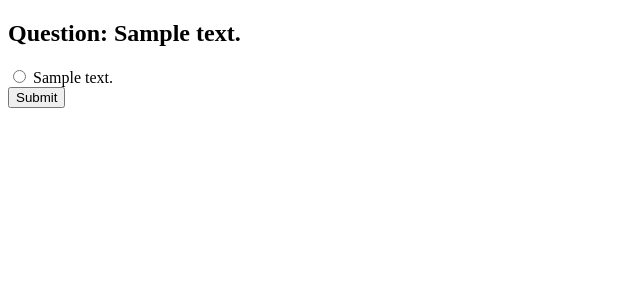
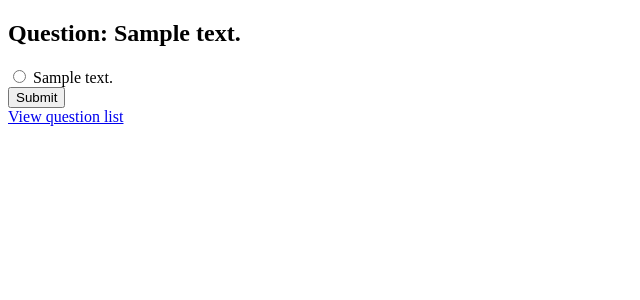
Before and after one commit to thinhtpt2000/DemoDjango, a Django app: page /polls/detail/1 in a window 1280 px wide. Shown: the part 194-494 px from the top of the page, without its empty margins (0-640 px from the left). Run offline with Django 3.2, Linux system fonts and the light colour scheme; tables that the repository leaves empty hold one stand-in row (values such as "Sample post").

Commit message:
add back to list question link

```diff
--- a/mysite/polls/templates/polls/detail_question.html
+++ b/mysite/polls/templates/polls/detail_question.html
@@ -5,14 +5,15 @@
 {% block content %}
     {% if question %}
         <h2>Question: {{ question.question_text }}</h2>
-        <form action="{% url 'vote' question.id %}" method="post">
+        <form action="{% url 'polls:vote' question.id %}" method="post">
             {% csrf_token %}
             {% for item in question.choice_set.all %}
-                <input id="choice-{{ item.id }}" type="radio" name="choice" value="{{ item.id }}" />
+                <input id="choice-{{ item.id }}" type="radio" name="choice" value="{{ item.id }}" required />
                 <label for="choice-{{ item.id }}">{{ item.choice_text }}</label>
                 <br>
             {% endfor %}
             <input type="submit" value="Submit" />
         </form>
+        <a href="{% url 'polls:view_list' %}">View question list</a>
     {% endif %}
 {% endblock %}
```
